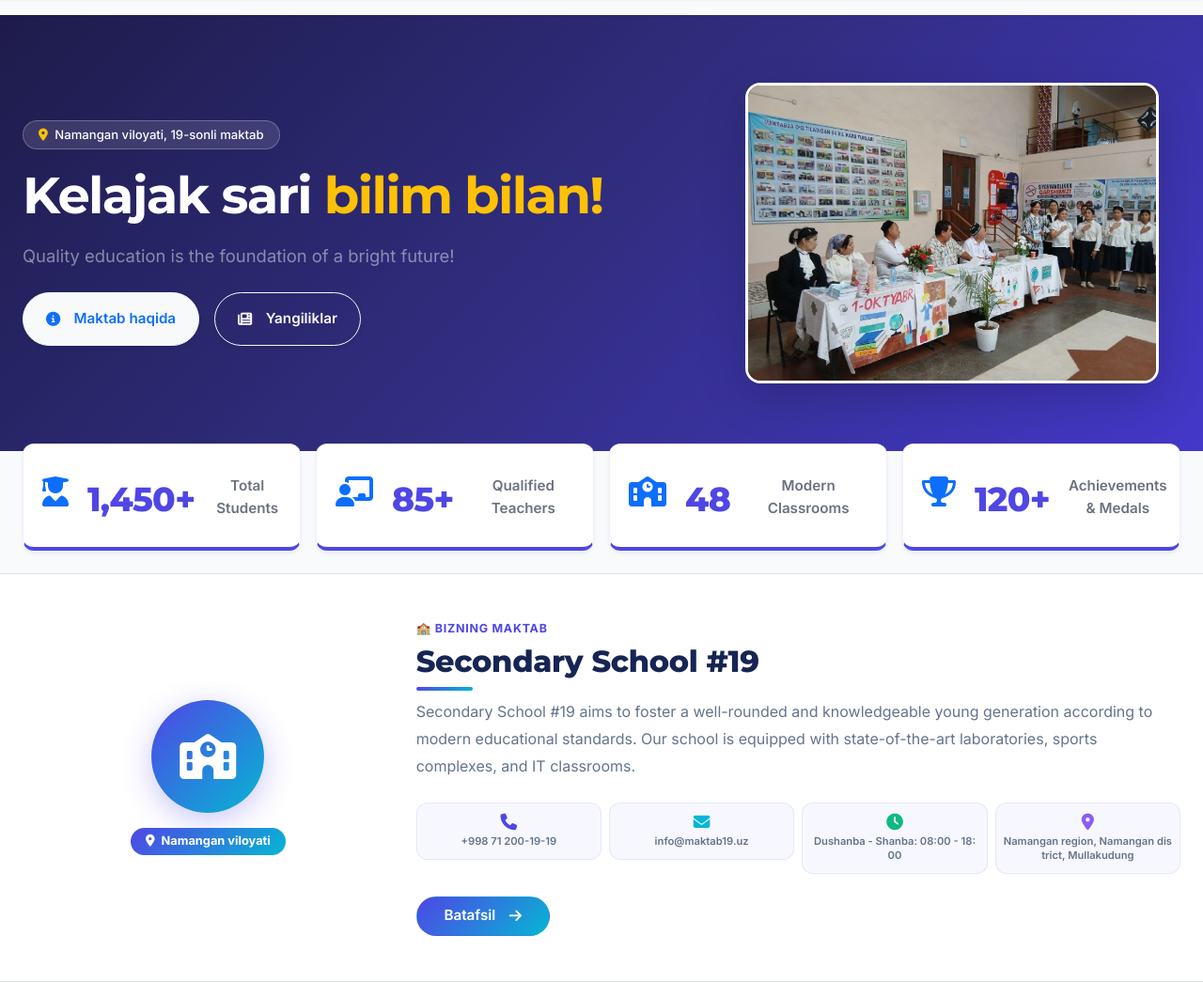
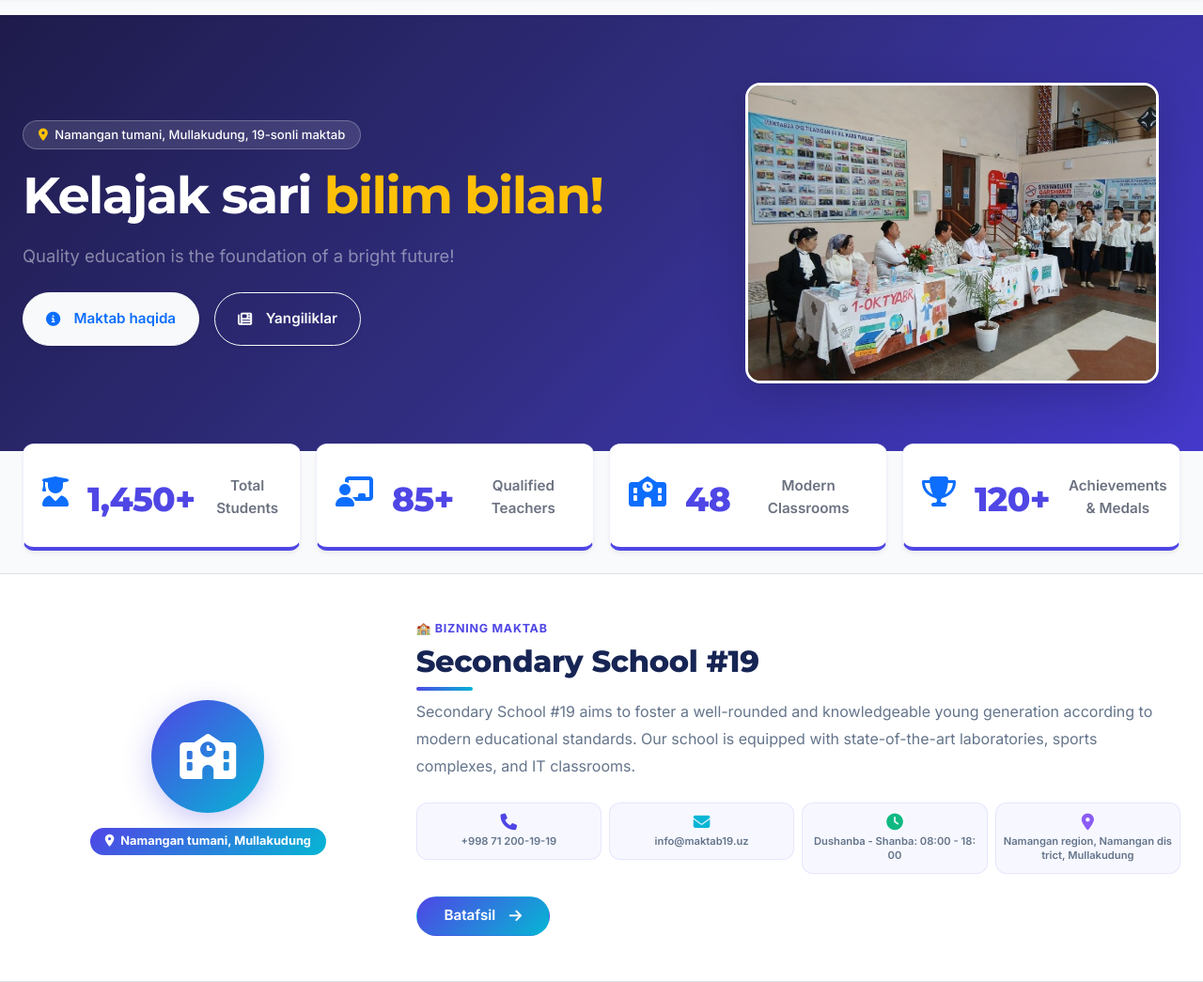
Before and after one commit to uznet7827-art/19maktab, a Django app: page / in a window 1280 px wide. Shown: the part 61-1106 px from the top of the page at 94% size. Run offline with Django 4.2, Linux system fonts and the light colour scheme; data comes from the database, SQL or seed files in the repository; both versions use the stored data as it was after the commit.

Commit message:
Aniq manzil: Toshkent matnlari to'liq olib tashlandi, Namangan tumani Mullakudung deb to'g'rilandi (OpenGraph, SEO, Meta)

```diff
--- a/templates/about.html
+++ b/templates/about.html
@@ -124,7 +124,7 @@
         <div class="timeline-content">
           <div class="timeline-year">1975-yil</div>
           <h4 style="margin-bottom: 0.5rem;">Maktabning ochilishi</h4>
-          <p>Toshkent shahrida 19-sonli umumiy o'rta ta'lim maktabi o'z eshiklarini ilk o'quvchilar uchun ochdi.</p>
+          <p>Namangan tumani, Mullakudung hududida 19-sonli umumiy o'rta ta'lim maktabi o'z eshiklarini ilk o'quvchilar uchun ochdi.</p>
         </div>
       </div>
 
--- a/templates/base.html
+++ b/templates/base.html
@@ -18,10 +18,14 @@
     <link rel="stylesheet" href="{% static 'css/main.css' %}">
     <!-- Bootstrap Override CSS -->
     <link rel="stylesheet" href="{% static 'css/style.css' %}">
-    <!-- SEO Meta -->
-    <meta name="description" content="{% block meta_description %}19-maktab — Toshkentdagi zamonaviy umumiy o'rta ta'lim maktabi{% endblock %}">
-    <meta property="og:title" content="{% block og_title %}19-Maktab{% endblock %}">
+    <!-- SEO & Social Sharing (Open Graph / Telegram / WhatsApp) -->
+    <meta name="description" content="{% block meta_description %}{{ site_settings.localized_name|default:'19-maktab' }} — Namangan viloyati, Namangan tumani, Mullakudung hududidagi 19-umumiy o'rta ta'lim maktabi rasmiy veb-sayti.{% endblock %}">
+    <meta property="og:site_name" content="19-Maktab (Namangan, Mullakudung)">
+    <meta property="og:title" content="{% block og_title %}{{ site_settings.localized_name|default:'19-Maktab' }} — Namangan tumani, Mullakudung{% endblock %}">
+    <meta property="og:description" content="{% block og_description %}Namangan viloyati, Namangan tumani, Mullakudung 19-sonli umumiy o'rta ta'lim maktabi rasmiy veb-sayti. Sifatli ta'lim, yetakchi yoshlar va yorqin kelajak poydevori!{% endblock %}">
     <meta property="og:type" content="website">
+    <meta property="og:image" content="{% block og_image %}{% if site_settings.hero_image %}{{ site_settings.hero_image.url }}{% else %}/media/site/hero_school.jpg{% endif %}{% endblock %}">
+    <meta name="twitter:card" content="summary_large_image">
 
     <style>
         :root {
@@ -160,7 +164,7 @@
                 <div class="col-lg-3 col-md-6">
                     <h5 class="footer-title">{% trans "Aloqa" %}</h5>
                     <ul class="list-unstyled small text-muted d-flex flex-column gap-2">
-                        <li><i class="fas fa-map-marker-alt me-2 text-primary"></i> {{ site_settings.localized_address|default:"Namangan viloyati, Namangan tumani, 19-maktab" }}</li>
+                        <li><i class="fas fa-map-marker-alt me-2 text-primary"></i> {{ site_settings.localized_address|default:"Namangan viloyati, Namangan tumani, Mullakudung, 19-maktab" }}</li>
                         <li><i class="fas fa-phone me-2 text-primary"></i> {{ site_settings.phone|default:"+998 69 227-19-19" }}</li>
                         <li><i class="fas fa-envelope me-2 text-primary"></i> {{ site_settings.email|default:"info@maktab19.uz" }}</li>
                         <li><i class="fas fa-clock me-2 text-primary"></i> {{ site_settings.working_hours|default:"08:00 - 18:00" }}</li>
--- a/templates/contact.html
+++ b/templates/contact.html
@@ -30,7 +30,7 @@
             <div class="contact-card-icon"><i class="fas fa-map-marker-alt"></i></div>
             <div class="contact-card-text">
               <h4>Manzilimiz</h4>
-              <p>{{ site_settings.address|default:"Toshkent shahri, Yunusobod tumani, 19-umumta'lim maktabi" }}</p>
+              <p>{{ site_settings.address|default:"Namangan viloyati, Namangan tumani, Mullakudung" }}</p>
             </div>
           </div>
 
@@ -38,8 +38,8 @@
             <div class="contact-card-icon"><i class="fas fa-phone-alt"></i></div>
             <div class="contact-card-text">
               <h4>Telefon raqamlar</h4>
-              <p>{{ site_settings.phone|default:"+998 71 200 00 19" }}</p>
-              <p style="font-size: 0.85rem; color: var(--text-muted);">Qabulxona: +998 71 200 00 20</p>
+              <p>{{ site_settings.phone|default:"+998 69 227-19-19" }}</p>
+              <p style="font-size: 0.85rem; color: var(--text-muted);">Qabulxona: +998 69 227-19-19</p>
             </div>
           </div>
 
--- a/templates/home.html
+++ b/templates/home.html
@@ -17,7 +17,7 @@
       <div class="col-lg-7 text-center text-lg-start">
         <span class="badge rounded-pill px-3 py-2 mb-3 border border-white border-opacity-25"
               style="background: rgba(255, 255, 255, 0.12); backdrop-filter: blur(8px); font-size: 0.82rem; font-weight: 500;">
-          <i class="fas fa-map-marker-alt text-warning me-1"></i> Namangan viloyati, 19-sonli maktab
+          <i class="fas fa-map-marker-alt text-warning me-1"></i> Namangan tumani, Mullakudung, 19-sonli maktab
         </span>
 
         <h1 class="hero-title mb-3 fw-bold text-white" style="font-size: clamp(2.2rem, 4.5vw, 3.4rem); line-height: 1.2;">
@@ -90,7 +90,7 @@
           <div class="mt-3">
             <span class="badge rounded-pill px-3 py-2"
                   style="background:linear-gradient(135deg,#4F46E5,#06B6D4);color:#fff;font-size:.8rem;">
-              <i class="fas fa-map-marker-alt me-1"></i> Namangan viloyati
+              <i class="fas fa-map-marker-alt me-1"></i> Namangan tumani, Mullakudung
             </span>
           </div>
         </div>
```
Also changed, not shown: db.sqlite3.
